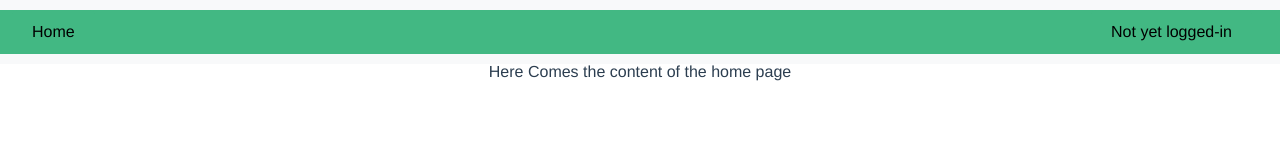
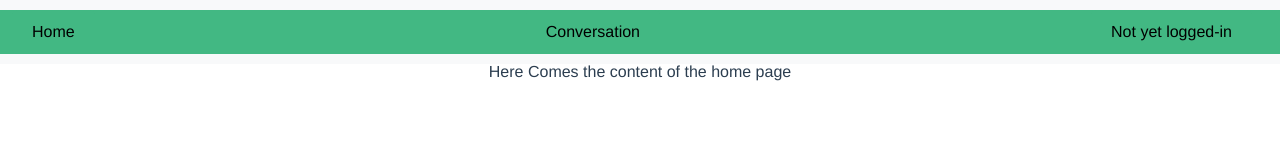
Before and after one commit to Rockmate77/tpweb, a Vue app: page /#/ in a window 1280 px wide. Shown: the top 160 px of the page. Built offline with nearby package versions, Linux system fonts and the light colour scheme; no server answers.

Commit message:
Ex 6: add / and /conversations routes && Ex 7: add header navigation

```diff
--- a/src/App.vue
+++ b/src/App.vue
@@ -1,18 +1,15 @@
 <template>
     <BaseLayout>
-    <home-page />
+    <router-view/>
     </BaseLayout>
 </template>
 
 <script>
-
-import HomePage from "@/pages/HomePage.vue";
 import BaseLayout from "@/components/BaseLayout.vue";
 export default {
   name: 'App',
   components: {
     BaseLayout,
-    HomePage
   }
 }
 </script>
--- a/src/components/base-header.vue
+++ b/src/components/base-header.vue
@@ -1,7 +1,8 @@
   <template>
   <nav class=" navbar_custom navbar navbar-expand-lg bg-body-tertiary" >
     <div class="container-fluid" style="background-color: #42b883">
-      <BaseButton class="navbar-brand">Home</BaseButton>
+      <router-link to="/"><BaseButton class="navbar-brand">Home</BaseButton></router-link>
+      <router-link to="/conv"><BaseButton class="navbar-brand">Conversation</BaseButton></router-link>
       <button class="navbar-toggler" type="button" data-bs-toggle="collapse" data-bs-target="#navbarSupportedContent" aria-controls="navbarSupportedContent" aria-expanded="false" aria-label="Toggle navigation">
         <span class="navbar-toggler-icon"></span>
       </button>
--- a/src/main.js
+++ b/src/main.js
@@ -1,6 +1,20 @@
 import { createApp } from 'vue'
 import App from './App.vue'
 import store from './lib/store'
+import homePage from "@/pages/HomePage.vue";
+import ConversationsIndexPage from "@/pages/ConversationsIndexPage.vue";
+import { createRouter, createWebHashHistory } from 'vue-router';
+
+
+const routes = [
+    { path: '/', component: homePage },
+    { path: '/conv', component: ConversationsIndexPage },
+]
+const router = createRouter({
+    history: createWebHashHistory(),
+    routes, // short for `routes: routes`
+})
 const app = createApp(App);
 app.use(store);
+app.use(router)
 app.mount('#app')
--- /dev/null
+++ b/src/pages/ConversationsIndexPage.vue
@@ -0,0 +1,7 @@
+<template>
+  <div style="height: 90vh">
+    <p>Here Comes the content of the Conversation Index page</p>
+  </div>
+</template>
+<script setup>
+</script>
```
